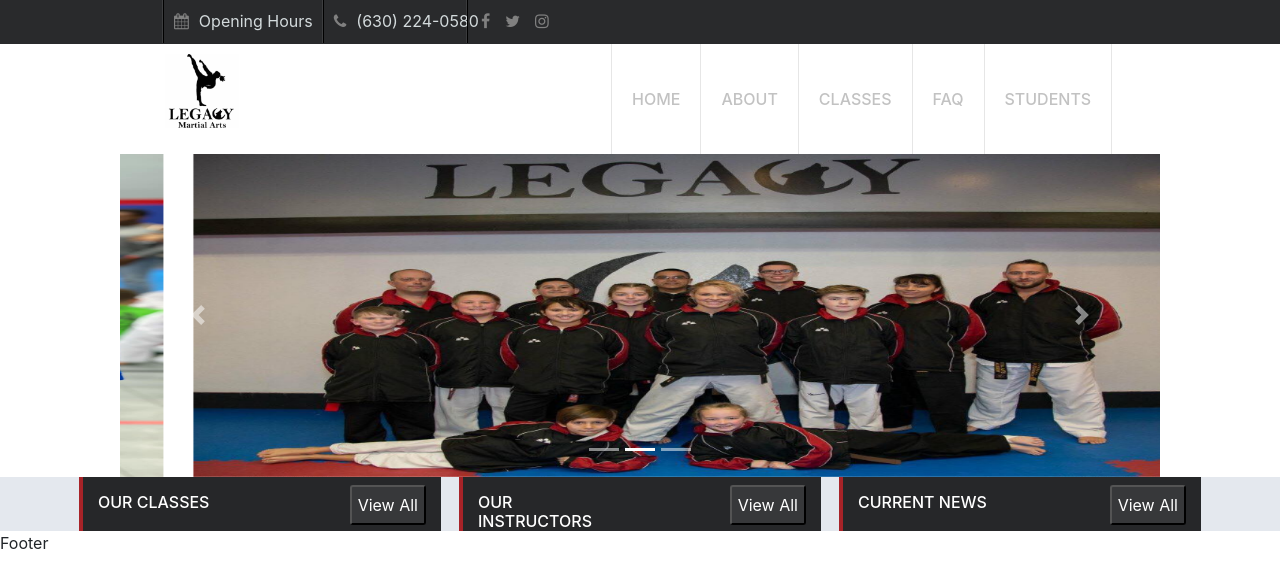
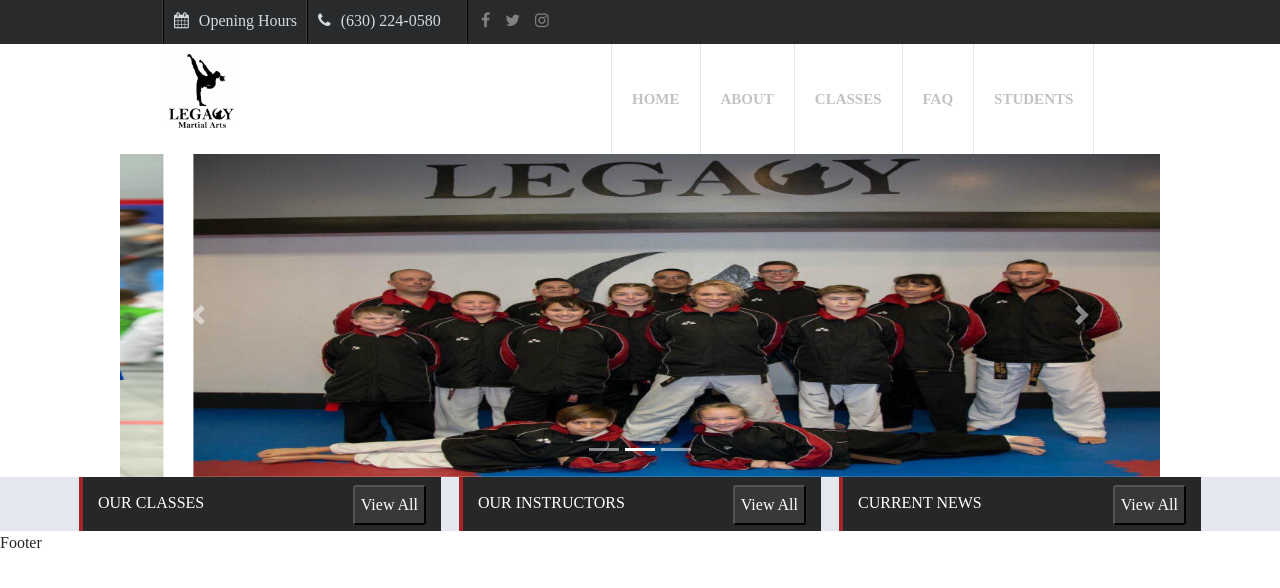
Before and after one commit to MorganJBradford/legacy-martial-arts, a React (Create React App) app: page / in a window 1280 px wide. Shown: the top 588 px of the page. Built offline with nearby package versions, Linux system fonts and the light colour scheme.

Commit message:
increase specificity line 41. Increase font-weight set font-size .linksLi

```diff
--- a/src/index.css
+++ b/src/index.css
@@ -1,4 +1,7 @@
 /* Top bar */
+body {
+  font-family: archivo narrow;
+}
 
 .topBar {
   background-color: #292A2C;
@@ -38,7 +41,7 @@
   right: 32px;
 }
 
-.fa {
+.fa-instagram, .fa-facebook, .fa-twitter {
   color: gray;
 }
 
@@ -76,7 +79,8 @@
   color: #C2C2C2;
   border-left: 1px rgba(128, 128, 128, 0.2) solid;
   text-align: center;
-  font-weight: 500;
+  font-weight: 700;
+  font-size: 15px;
   padding: 20px;
 }
 
```
